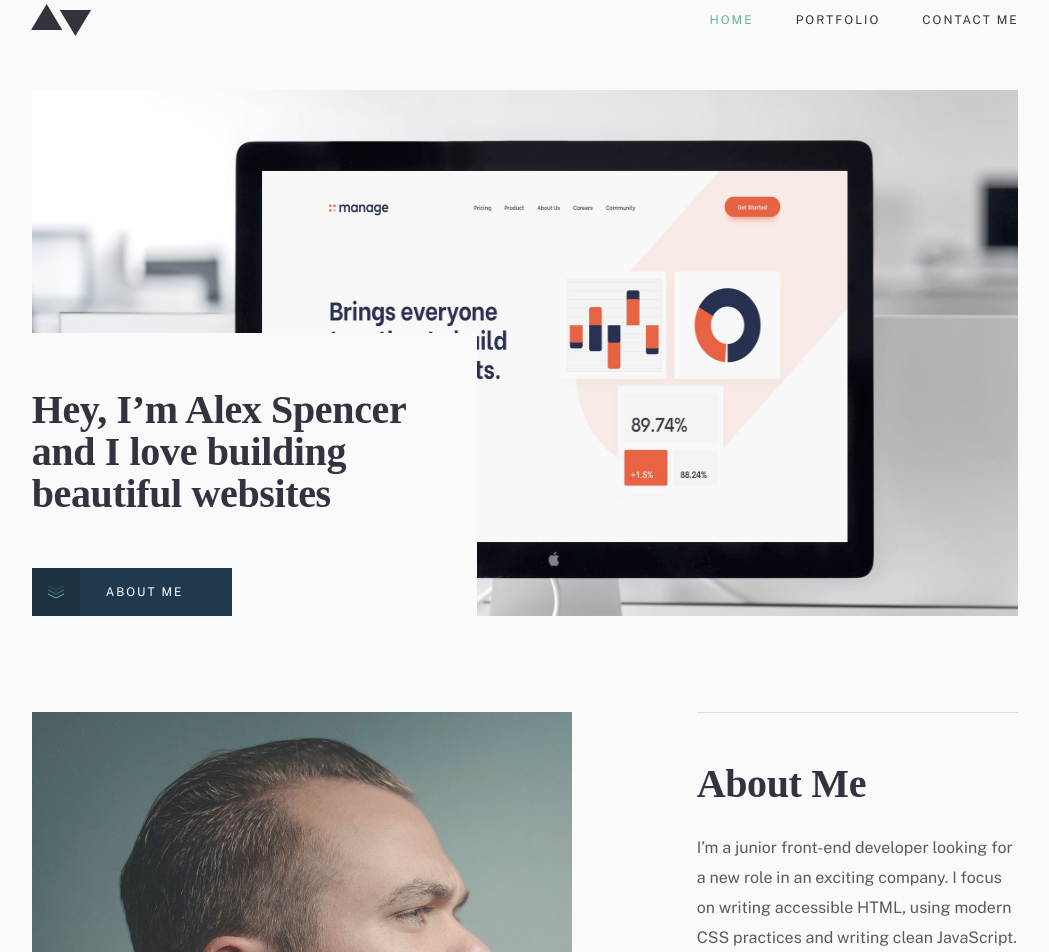
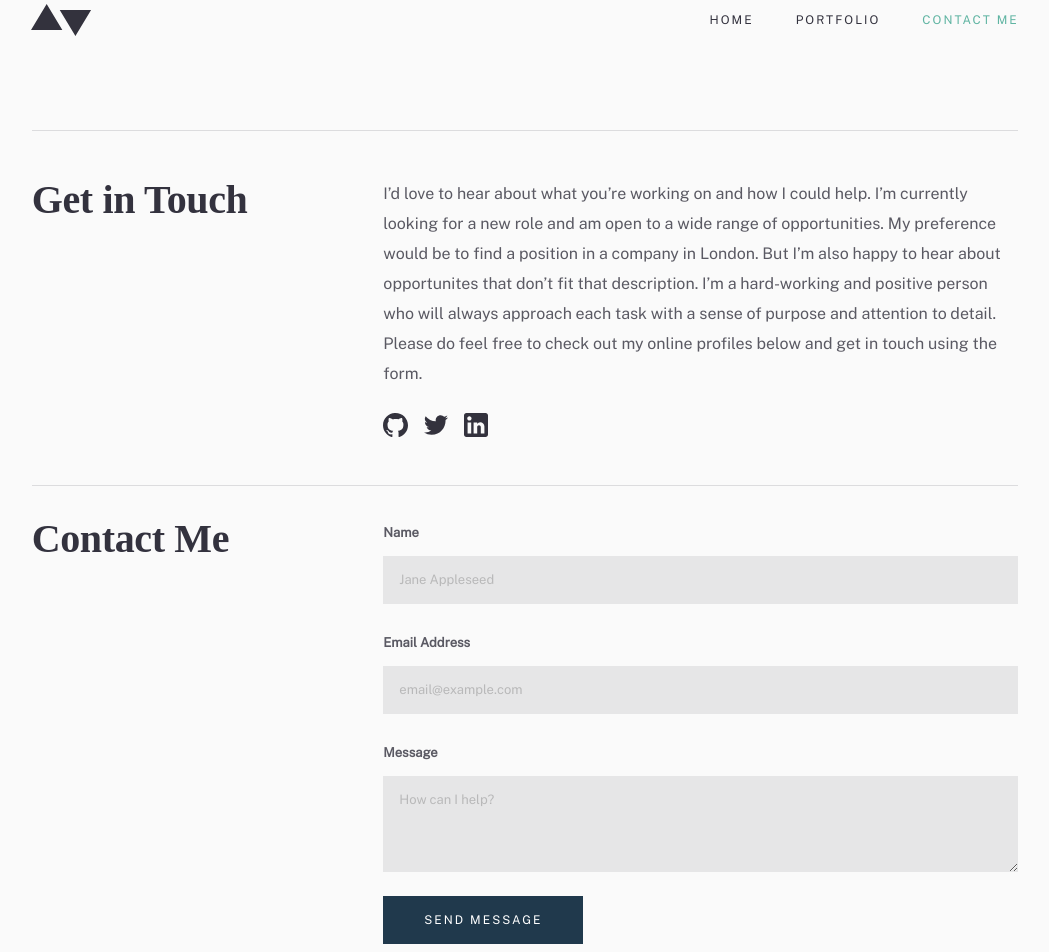
Before and after one commit to nakoyawilson/minimalist-portfolio-website, a React (Create React App) app: page /contact in a window 1280 px wide. Before the commit this address led to /. Shown: the part 60-1012 px from the top of the page, without its empty margins (115-1164 px from the left). Built offline with nearby package versions, Linux system fonts and the light colour scheme; a web font is replaced by a local one.

Commit message:
Add structure and styles to Contact Me page

```diff
--- a/src/App.css
+++ b/src/App.css
@@ -1,4 +1,8 @@
 /* Shared Styles */
+
+.container {
+  width: min(82.93333%, 311px);
+}
 
 .section-heading {
   font-family: var(--secondary-font);
@@ -37,3 +41,16 @@
   padding: 1.7rem 3.6rem 1.7rem 3.2rem;
   border: 1px solid var(--grayish-dark-blue);
 }
+
+/* Media Queries */
+@media screen and (min-width: 376px) {
+  .container {
+    width: min(89.71354%, 689px);
+  }
+}
+
+@media screen and (min-width: 769px) {
+  .container {
+    width: min(77.08333%, 1110px);
+  }
+}
--- a/src/components/CallToAction.css
+++ b/src/components/CallToAction.css
@@ -25,7 +25,7 @@
     content: "";
     width: 113px;
     height: 1px;
-    background: var(--black-transparent);
+    background: var(--grayish-dark-blue-transparent);
     position: absolute;
     right: -145px;
     top: 42px;
--- a/src/components/Footer.css
+++ b/src/components/Footer.css
@@ -29,12 +29,9 @@
   color: var(--white);
 }
 
-.social-icons {
+.footer .social-icons {
   margin-top: 4rem;
-  display: flex;
   justify-content: center;
-  align-items: center;
-  gap: 1.6rem;
 }
 
 /* Media Queries */
@@ -61,7 +58,7 @@
     gap: 4.2rem;
   }
 
-  .social-icons {
+  .footer .social-icons {
     margin: 0 0 0 auto;
   }
 }
--- a/src/components/Footer.js
+++ b/src/components/Footer.js
@@ -1,4 +1,5 @@
 import { Link } from "react-router-dom";
+import SocialIcons from "./SocialIcons";
 import logo from "../images/logo-white.svg";
 import "./Footer.css";
 
@@ -24,32 +25,7 @@
             </Link>
           </li>
         </ul>
-        <ul className="social-icons">
-          <li>
-            <svg xmlns="http://www.w3.org/2000/svg" width="25" height="24">
-              <path
-                fill="#FFFFFF"
-                d="M12.5 0C5.594 0 0 5.51 0 12.305c0 5.437 3.581 10.048 8.547 11.674.625.116.854-.265.854-.592 0-.292-.01-1.066-.016-2.092-3.477.742-4.21-1.65-4.21-1.65-.569-1.42-1.39-1.8-1.39-1.8-1.133-.764.087-.748.087-.748 1.255.086 1.914 1.268 1.914 1.268 1.115 1.881 2.927 1.338 3.641 1.024.113-.797.434-1.338.792-1.646-2.776-.308-5.694-1.366-5.694-6.08 0-1.343.484-2.44 1.286-3.302-.14-.31-.562-1.562.11-3.256 0 0 1.047-.33 3.437 1.261 1-.273 2.063-.409 3.125-.415 1.063.006 2.125.142 3.125.415 2.375-1.591 3.422-1.261 3.422-1.261.672 1.694.25 2.945.125 3.256.797.861 1.281 1.959 1.281 3.302 0 4.727-2.921 5.767-5.703 6.07.438.369.844 1.123.844 2.276 0 1.647-.016 2.97-.016 3.37 0 .322.22.707.86.584 5-1.615 8.579-6.23 8.579-11.658C25 5.509 19.403 0 12.5 0z"
-              />
-            </svg>
-          </li>
-          <li>
-            <svg xmlns="http://www.w3.org/2000/svg" width="24" height="20">
-              <path
-                fill="#FFFFFF"
-                d="M24 2.557a9.83 9.83 0 01-2.828.775A4.932 4.932 0 0023.337.608a9.864 9.864 0 01-3.127 1.195A4.916 4.916 0 0016.616.248c-3.179 0-5.515 2.966-4.797 6.045A13.978 13.978 0 011.671 1.149a4.93 4.93 0 001.523 6.574 4.903 4.903 0 01-2.229-.616c-.054 2.281 1.581 4.415 3.949 4.89a4.935 4.935 0 01-2.224.084 4.928 4.928 0 004.6 3.419A9.9 9.9 0 010 17.54a13.94 13.94 0 007.548 2.212c9.142 0 14.307-7.721 13.995-14.646A10.025 10.025 0 0024 2.557z"
-              />
-            </svg>
-          </li>
-          <li>
-            <svg xmlns="http://www.w3.org/2000/svg" width="24" height="24">
-              <path
-                fill="#FFFFFF"
-                d="M21.6 0H2.4C1.08 0 0 1.08 0 2.4v19.2C0 22.92 1.08 24 2.4 24h19.2c1.32 0 2.4-1.08 2.4-2.4V2.4C24 1.08 22.92 0 21.6 0zM7.2 20.4H3.6V9.6h3.6v10.8zM5.4 7.56c-1.2 0-2.16-.96-2.16-2.16 0-1.2.96-2.16 2.16-2.16 1.2 0 2.16.96 2.16 2.16 0 1.2-.96 2.16-2.16 2.16zm15 12.84h-3.6v-6.36c0-.96-.84-1.8-1.8-1.8-.96 0-1.8.84-1.8 1.8v6.36H9.6V9.6h3.6v1.44c.6-.96 1.92-1.68 3-1.68 2.28 0 4.2 1.92 4.2 4.2v6.84z"
-              />
-            </svg>
-          </li>
-        </ul>
+        <SocialIcons fillColor="#FFFFFF" />
       </div>
     </footer>
   );
--- /dev/null
+++ b/src/components/SocialIcons.css
@@ -0,0 +1,5 @@
+.social-icons {
+  display: flex;
+  align-items: center;
+  gap: 1.6rem;
+}
--- /dev/null
+++ b/src/components/SocialIcons.js
@@ -0,0 +1,34 @@
+import "./SocialIcons.css";
+
+const SocialIcons = ({ fillColor }) => {
+  return (
+    <ul className="social-icons">
+      <li>
+        <svg xmlns="http://www.w3.org/2000/svg" width="25" height="24">
+          <path
+            fill={fillColor}
+            d="M12.5 0C5.594 0 0 5.51 0 12.305c0 5.437 3.581 10.048 8.547 11.674.625.116.854-.265.854-.592 0-.292-.01-1.066-.016-2.092-3.477.742-4.21-1.65-4.21-1.65-.569-1.42-1.39-1.8-1.39-1.8-1.133-.764.087-.748.087-.748 1.255.086 1.914 1.268 1.914 1.268 1.115 1.881 2.927 1.338 3.641 1.024.113-.797.434-1.338.792-1.646-2.776-.308-5.694-1.366-5.694-6.08 0-1.343.484-2.44 1.286-3.302-.14-.31-.562-1.562.11-3.256 0 0 1.047-.33 3.437 1.261 1-.273 2.063-.409 3.125-.415 1.063.006 2.125.142 3.125.415 2.375-1.591 3.422-1.261 3.422-1.261.672 1.694.25 2.945.125 3.256.797.861 1.281 1.959 1.281 3.302 0 4.727-2.921 5.767-5.703 6.07.438.369.844 1.123.844 2.276 0 1.647-.016 2.97-.016 3.37 0 .322.22.707.86.584 5-1.615 8.579-6.23 8.579-11.658C25 5.509 19.403 0 12.5 0z"
+          />
+        </svg>
+      </li>
+      <li>
+        <svg xmlns="http://www.w3.org/2000/svg" width="24" height="20">
+          <path
+            fill={fillColor}
+            d="M24 2.557a9.83 9.83 0 01-2.828.775A4.932 4.932 0 0023.337.608a9.864 9.864 0 01-3.127 1.195A4.916 4.916 0 0016.616.248c-3.179 0-5.515 2.966-4.797 6.045A13.978 13.978 0 011.671 1.149a4.93 4.93 0 001.523 6.574 4.903 4.903 0 01-2.229-.616c-.054 2.281 1.581 4.415 3.949 4.89a4.935 4.935 0 01-2.224.084 4.928 4.928 0 004.6 3.419A9.9 9.9 0 010 17.54a13.94 13.94 0 007.548 2.212c9.142 0 14.307-7.721 13.995-14.646A10.025 10.025 0 0024 2.557z"
+          />
+        </svg>
+      </li>
+      <li>
+        <svg xmlns="http://www.w3.org/2000/svg" width="24" height="24">
+          <path
+            fill={fillColor}
+            d="M21.6 0H2.4C1.08 0 0 1.08 0 2.4v19.2C0 22.92 1.08 24 2.4 24h19.2c1.32 0 2.4-1.08 2.4-2.4V2.4C24 1.08 22.92 0 21.6 0zM7.2 20.4H3.6V9.6h3.6v10.8zM5.4 7.56c-1.2 0-2.16-.96-2.16-2.16 0-1.2.96-2.16 2.16-2.16 1.2 0 2.16.96 2.16 2.16 0 1.2-.96 2.16-2.16 2.16zm15 12.84h-3.6v-6.36c0-.96-.84-1.8-1.8-1.8-.96 0-1.8.84-1.8 1.8v6.36H9.6V9.6h3.6v1.44c.6-.96 1.92-1.68 3-1.68 2.28 0 4.2 1.92 4.2 4.2v6.84z"
+          />
+        </svg>
+      </li>
+    </ul>
+  );
+};
+
+export default SocialIcons;
--- a/src/index.css
+++ b/src/index.css
@@ -6,12 +6,13 @@
   --slightly-desaturated-cyan: hsl(167, 36%, 54%);
   --dark-blue: hsl(205, 41%, 21%);
   --grayish-dark-blue: hsl(245, 10%, 22%);
-  --grayish-darl-blue-transparent: hsla(245, 10%, 22%, 0.15);
+  --grayish-dark-blue-transparent: hsla(245, 10%, 22%, 0.15);
+  --input-bg: hsla(245, 10%, 22%, 0.1);
   --bright-red: hsl(0, 90%, 57%);
   --light-grey: hsl(240, 2%, 92%);
   --very-light-grey: hsl(0, 0%, 98%);
   --white: hsl(0, 0%, 100%);
-  --black-transparent: hsla(0, 0%, 0%, 0.1);
+  /* --black-transparent: hsla(0, 0%, 0%, 0.1); */
 }
 
 /* General Styles */
@@ -22,6 +23,7 @@
 
 html {
   font-size: 62.5%;
+  scroll-behavior: smooth;
 }
 
 body {
--- a/src/index.js
+++ b/src/index.js
@@ -5,6 +5,7 @@
 import "./index.css";
 import App from "./App";
 import Home from "./pages/Home";
+import ContactMe from "./pages/ContactMe";
 
 const root = ReactDOM.createRoot(document.getElementById("root"));
 root.render(
@@ -13,6 +14,7 @@
       <Routes>
         <Route path="/" element={<App />}>
           <Route index element={<Home />} />
+          <Route path="contact" element={<ContactMe />} />
           <Route path="*" element={<Navigate to="/" replace={true} />} />
         </Route>
       </Routes>
--- /dev/null
+++ b/src/pages/ContactMe.css
@@ -0,0 +1,132 @@
+.contact {
+  margin: 4rem auto 8rem;
+}
+
+.get-in-touch,
+.contact-me {
+  border-top: 1px solid var(--grayish-dark-blue-transparent);
+}
+
+/* Get In Touch */
+
+.get-in-touch {
+  padding: 2.4rem 0 3.2rem;
+}
+
+.get-in-touch .paragraph {
+  font-size: 1.5rem;
+  margin-top: 2.4rem;
+}
+
+.get-in-touch .social-icons {
+  margin: 2.4rem 0 0 0;
+}
+
+/* Contact Me */
+.contact-me {
+  padding-top: 3.2rem;
+}
+
+.contact-form {
+  margin-top: 2.4rem;
+}
+
+.input-label {
+  font-weight: 700;
+  font-size: 1.3rem;
+  line-height: 3rem;
+  opacity: 0.8;
+  display: block;
+}
+
+.form-input {
+  display: block;
+  width: 100%;
+  margin: 0.8rem 0 2.4rem;
+  font-family: var(--primary-font);
+  font-weight: 400;
+  font-size: 1.3rem;
+  line-height: 3rem;
+  color: var(--grayish-dark-blue);
+  padding: 0.9rem 1.6rem;
+  border: none;
+  background: var(--input-bg);
+}
+
+.form-input::placeholder {
+  opacity: 0.4;
+}
+
+.form-input:focus {
+  outline: 2px solid var(--dark-blue);
+}
+
+.form-input.message-input {
+  height: 9.6rem;
+}
+
+.send-btn {
+  width: 20rem;
+  font-family: var(--primary-font);
+  font-weight: 400;
+  font-size: 1.2rem;
+  line-height: 1.4rem;
+  text-align: center;
+  letter-spacing: 2px;
+  text-transform: uppercase;
+  color: var(--white);
+  padding: 1.7rem 2.4rem;
+  background: var(--dark-blue);
+}
+
+/* Media Queries */
+@media screen and (min-width: 376px) {
+  .contact {
+    margin: 9.4rem auto 9.6rem;
+  }
+
+  /* Get In Touch */
+
+  .get-in-touch {
+    padding: 3.2rem 0;
+  }
+
+  /* Contact Me */
+
+  .contact-form {
+    margin-top: 3.2rem;
+  }
+}
+
+@media screen and (min-width: 768px) {
+  .contact {
+    margin: 9.4rem auto 10.9rem;
+  }
+
+  .get-in-touch,
+  .contact-me {
+    display: grid;
+    grid-template-columns: 1fr 635px;
+  }
+
+  /* Get In Touch */
+
+  .get-in-touch {
+    padding: 4.8rem 0;
+  }
+
+  .get-in-touch .paragraph {
+    font-size: 1.6rem;
+    margin-top: 0;
+  }
+
+  /* Contact Me */
+
+  .contact-form {
+    margin-top: 4.7rem;
+  }
+
+  .contact-form {
+    margin-top: 0;
+  }
+}
--- /dev/null
+++ b/src/pages/ContactMe.js
@@ -0,0 +1,58 @@
+import SocialIcons from "../components/SocialIcons";
+import "./ContactMe.css";
+
+const ContactMe = () => {
+  return (
+    <main className="contact container">
+      <section className="get-in-touch">
+        <h1 className="section-heading">Get in Touch</h1>
+        <div>
+          <p className="paragraph">
+            I’d love to hear about what you’re working on and how I could help.
+            I’m currently looking for a new role and am open to a wide range of
+            opportunities. My preference would be to find a position in a
+            company in London. But I’m also happy to hear about opportunites
+            that don’t fit that description. I’m a hard-working and positive
+            person who will always approach each task with a sense of purpose
+            and attention to detail. Please do feel free to check out my online
+            profiles below and get in touch using the form.
+          </p>
+          <SocialIcons fillColor="#33323D" />
+        </div>
+      </section>
+      <section className="contact-me">
+        <h2 className="section-heading">Contact Me</h2>
+        <form className="contact-form">
+          <label htmlFor="full-name" className="input-label">
+            Name
+          </label>
+          <input
+            type="text"
+            id="full-name"
+            placeholder="Jane Appleseed"
+            className="form-input"
+          />
+          <label htmlFor="email-address" className="input-label">
+            Email Address
+          </label>
+          <input
+            type="email"
+            placeholder="email@example.com"
+            className="form-input"
+          />
+          <label htmlFor="message" className="input-label">
+            Message
+          </label>
+          <textarea
+            id="message"
+            placeholder="How can I help?"
+            className="form-input message-input"
+          ></textarea>
+          <button className="send-btn">Send Message</button>
+        </form>
+      </section>
+    </main>
+  );
+};
+
+export default ContactMe;
--- a/src/pages/Home.css
+++ b/src/pages/Home.css
@@ -1,5 +1,4 @@
 .home {
-  width: min(82.93333%, 311px);
   margin: 4rem auto 0;
 }
 
@@ -39,8 +38,8 @@
 }
 
 .about {
-  border-top: 1px solid var(--grayish-darl-blue-transparent);
-  border-bottom: 1px solid var(--grayish-darl-blue-transparent);
+  border-top: 1px solid var(--grayish-dark-blue-transparent);
+  border-bottom: 1px solid var(--grayish-dark-blue-transparent);
   padding: 3.2rem 0 5.1rem;
 }
 
@@ -59,7 +58,6 @@
 /* Media Queries */
 @media screen and (min-width: 376px) {
   .home {
-    width: min(89.71354%, 689px);
     margin: 4.7rem auto 0;
   }
 
@@ -101,7 +99,6 @@
 
 @media screen and (min-width: 769px) {
   .home {
-    width: min(77.08333%, 1110px);
     margin: 5.4rem auto 0;
   }
 
--- a/src/pages/Home.js
+++ b/src/pages/Home.js
@@ -7,7 +7,7 @@
 
 const Home = ({ scrollToTop }) => {
   return (
-    <main className="home">
+    <main className="home container">
       <section className="hero">
         <div className="container">
           <h1 className="section-heading">
```
